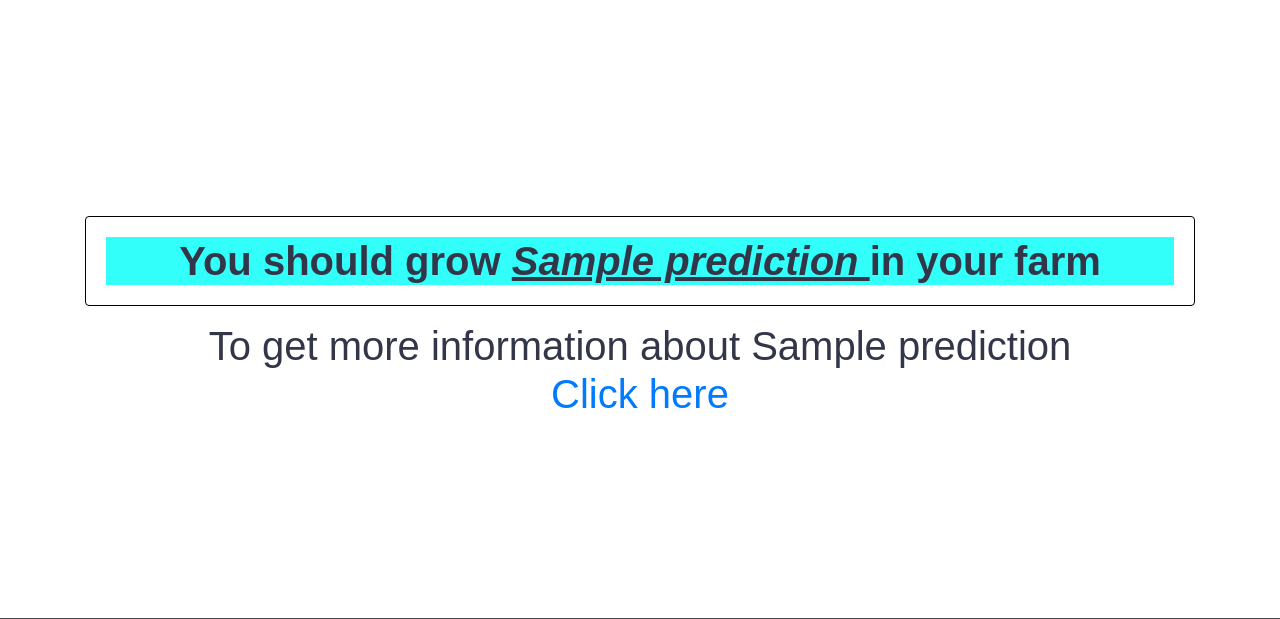
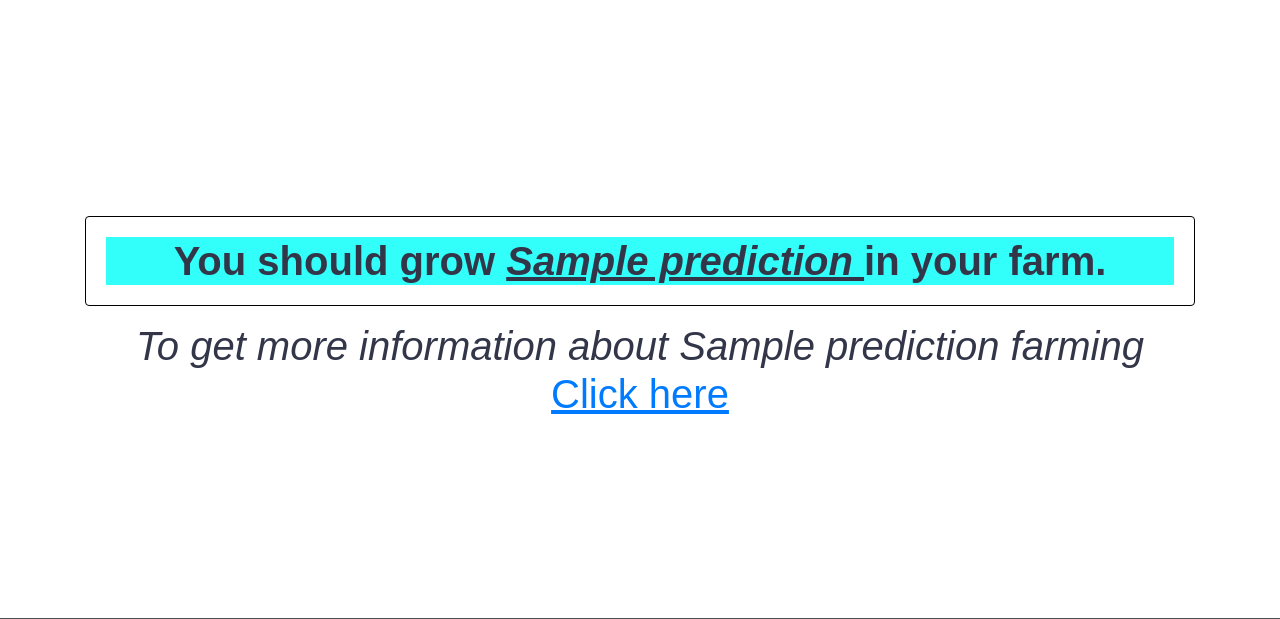
Before and after one commit to HaroonSS/Agrilyst-The-Crop-Advisor, a Flask app: template templates/crop-result.html in a window 1280 px wide. Shown: the part 81-700 px from the top of the page. Run offline with Flask 2, Linux system fonts and the light colour scheme; the template is opened without the code that fills it: most values are stand-ins (such as "Sample title", 1, 10 or a date in 2020); parts of the project's set-up code (start-up, migrations or seed data) failed here and were passed over; some libraries are stand-ins or nearby versions; some web fonts are replaced.

Commit message:
Update crop-result.html

```diff
--- a/templates/crop-result.html
+++ b/templates/crop-result.html
@@ -11,13 +11,13 @@
   <div class="row">
       <div class="col-sm py-2 py-md-3">
           <div class="card card-body" style="justify-content: center; border-color: black">
-               <h1 class="text-center" style="background-color:#33FFFA"><b>You should grow <i><u>{{ prediction }} </u></i>in your farm</b></h1>
+               <h1 class="text-center" style="background-color:#33FFFA"><b>You should grow <i><u>{{ prediction }} </u></i>in your farm.</b></h1>
           </div>
       </div>
 
   </div>
-  <h1 align="center">To get more information about {{prediction}} </h1>
+ <h1 align="center"><i>To get more information about {{prediction}} farming </i></h1>
 
-<h1 align="center"><a href="https://www.agrifarming.in/?s={{prediction}}" target="_blank">Click here</a></h1>
+<h1 align="center"><a href="https://www.agrifarming.in/?s={{prediction}}" target="_blank"><u>Click here</u></a></h1>
 </div>
 {% endblock %}
```
